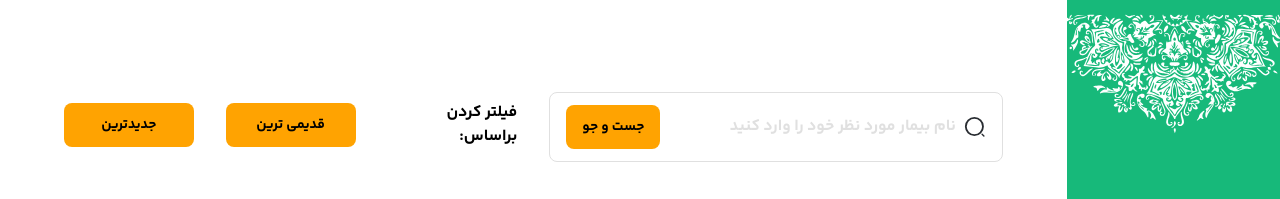
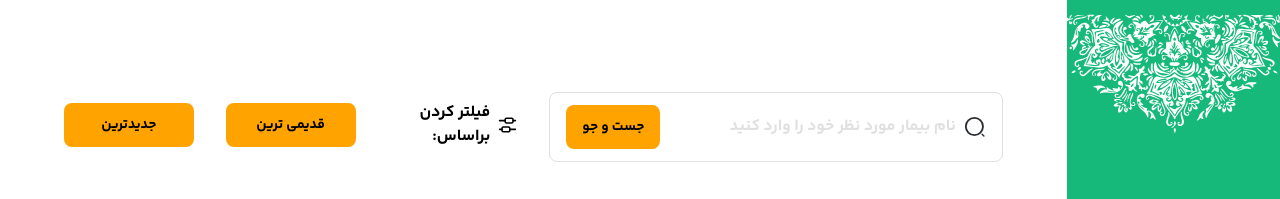
Before and after one commit to ParsaBordbar/Healthcare_Diet, a Next.js app in the folder client/: page /admin/panel/comments in a window 1280 px wide. Shown: the top 199 px of the page. Built offline with nearby package versions, Linux system fonts and the light colour scheme; no server answers.

Commit message:
set filter icon into bmi form page and commets page

```diff
--- a/client/src/app/admin/panel/bmi/page.tsx
+++ b/client/src/app/admin/panel/bmi/page.tsx
@@ -1,4 +1,4 @@
-"use client";;
+"use client";
 import PatientBmiForm from "@/components/AdminComponents/PatientBmiForm";
 import MainButton from "@/components/MainButton";
 import MainInput from "@/components/MainInput";
@@ -7,6 +7,8 @@ import SearchIcon from "/public/svg/search-normal.svg";
 import { useState } from "react";
 import { useEffect } from "react";
 import DocumentIcon from "/public/svg/adminPanelSvgs/document.svg";
+import FilterIcon from "/public/svg/adminPanelSvgs/filter.svg";
+
 function BmiPage() {
   const bmiForms = useFetchBmi();
   const [filter, setFilter] = useState(bmiForms);
@@ -33,7 +35,7 @@ function BmiPage() {
   return (
     <section className="grid lg:grid-cols-1 grid-cols-1 gap-10">
       <section className="flex mb-6 items-center gap-2">
-        <DocumentIcon className='[&>path]:stroke-black [&>path]:stroke-2'/>
+        <DocumentIcon className="[&>path]:stroke-black [&>path]:stroke-2" />
         <h1 className="text-3xl">فرم‌هایBMI:</h1>
       </section>
       <form
@@ -52,9 +54,10 @@ function BmiPage() {
       </form>
 
       <div className="lg:col-span-2 col-span-full grid grid-cols-3 gap-8 items-start">
-        <p className=" w-fit col-span-full md:col-span-1 text-base">
-          فیلتر کردن براساس:
-        </p>
+        <section className="flex col-span-full md:col-span-1 items-center gap-2">
+          <FilterIcon className="[&>path]:stroke-black [&>path]:stroke-2" />
+          <p className=" w-fit  text-base">فیلتر کردن براساس:</p>
+        </section>
         <section className=" col-span-full md:col-span-2 grid grid-cols-6 gap-8 w-full">
           <MainButton
             modern
--- a/client/src/app/admin/panel/comments/page.tsx
+++ b/client/src/app/admin/panel/comments/page.tsx
@@ -5,7 +5,7 @@ import MainInput from "@/components/MainInput";
 import SearchIcon from "/public/svg/search-normal.svg";
 import useSearchCommentsPage from "@/hooks/useSearch/useSearch";
 import MainButton from "@/components/MainButton";
-
+import FilterIcon from "/public/svg/adminPanelSvgs/filter.svg";
 const CommentsPage = () => {
   const {
     filter,
@@ -34,9 +34,10 @@ const CommentsPage = () => {
           />
         </form>
         <div className="lg:col-span-2 col-span-full grid grid-cols-3 gap-8 items-center">
-          <p className=" w-fit col-span-full md:col-span-1 text-base ">
-            فیلتر کردن براساس:
-          </p>
+          <section className="flex col-span-full md:col-span-1 items-center gap-2">
+            <FilterIcon className='[&>path]:stroke-black [&>path]:stroke-2'/>
+            <p className=" w-fit text-base ">فیلتر کردن براساس:</p>
+          </section>
           <section className=" col-span-full md:col-span-2 grid grid-cols-2 gap-8 w-full">
             <MainButton
               modern
```
